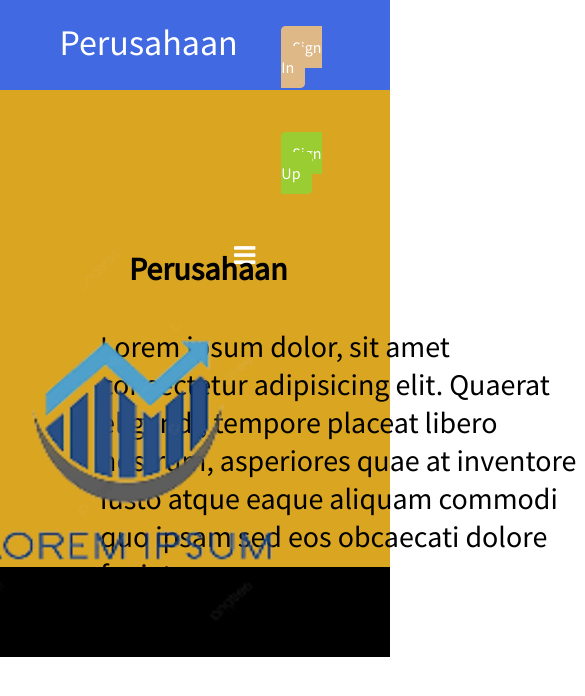
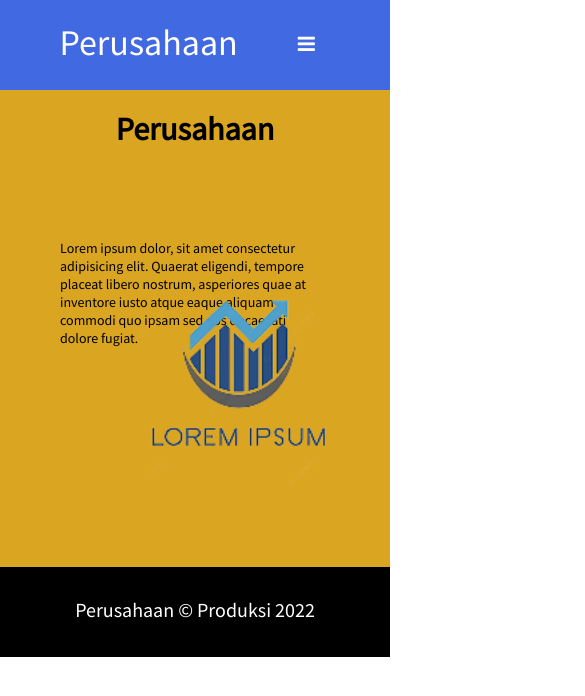
Before and after one commit to rahmatrafli1/perusahaan, a plain HTML site: page index.html in a window 390 px wide. Shown: the whole page, 585 px wide, since content can reach past the window. Drawn offline with Linux system fonts and the light colour scheme.

Commit message:
edit css & html

```diff
--- a/index.html
+++ b/index.html
@@ -20,8 +20,8 @@
           <li><a href="#" class="link-sign-in">Sign In</a></li>
           <li><a href="#" class="link-sign-up">Sign Up</a></li>
         </ul>
+        <span class="fa fa-bars menu-items"></span>
       </div>
-      <span class="fa fa-bars menu-items"></span>
     </header>
     <div class="content">
       <h1 class="h1-content">Perusahaan</h1>
--- a/responsive.css
+++ b/responsive.css
@@ -1,36 +1,68 @@
 /* untuk tablet ukuran maksimum 1000px */
 @media all and (max-width: 1000px) {
+  .header-list {
+    float: right;
+    position: relative;
+    left: -70px;
+    margin-left: auto;
+    margin-top: -85px;
+    margin-right: auto;
+    margin-bottom: 30px;
+  }
+
+  .menu-items {
+    float: right;
+    position: relative;
+    top: -80px;
+    margin-left: 250px;
+    margin-right: auto;
+    margin-bottom: auto;
+    display: none;
+  }
+
   .h1-content {
     position: relative;
-    top: -10%;
+    top: -30px;
   }
 
   .content-left {
-    position: relative;
-    top: -2%;
+    font-size: 20px;
+    margin-top: -20px;
+    margin-left: -40px;
+    width: 400px;
+    height: 100px;
   }
 
-  .content-right {
+  .content-right img {
     position: relative;
-    top: -70%;
-    left: 10%;
-  }
-
-  .menu-items {
-    display: none;
-    position: relative;
-    left: 60%;
-    top: -60%;
-  }
-
-  .header-list {
-    float: left;
-    position: relative;
-    left: -8%;
-    top: -90%;
+    top: 10px;
+    left: 50px;
+    width: 300px;
+    height: 300px;
   }
 }
 
 /* untuk smartphone ukuran maksimum 670px */
 @media all and (max-width: 670px) {
+  .link-sign-in {
+    display: none;
+  }
+
+  .link-sign-up {
+    display: none;
+  }
+
+  .fa {
+    position: relative;
+    top: -55px;
+  }
+
+  .content-left {
+    font-size: 14px;
+    width: 250px;
+  }
+  .content-right img {
+    position: relative;
+    left: 50px;
+  }
 }
--- a/style.css
+++ b/style.css
@@ -36,8 +36,9 @@ header {
 }
 
 header .fa {
+  margin-top: 23px;
   margin-right: 5px;
-  font-size: 25px;
+  font-size: 20px;
   float: left;
 }
 
```
